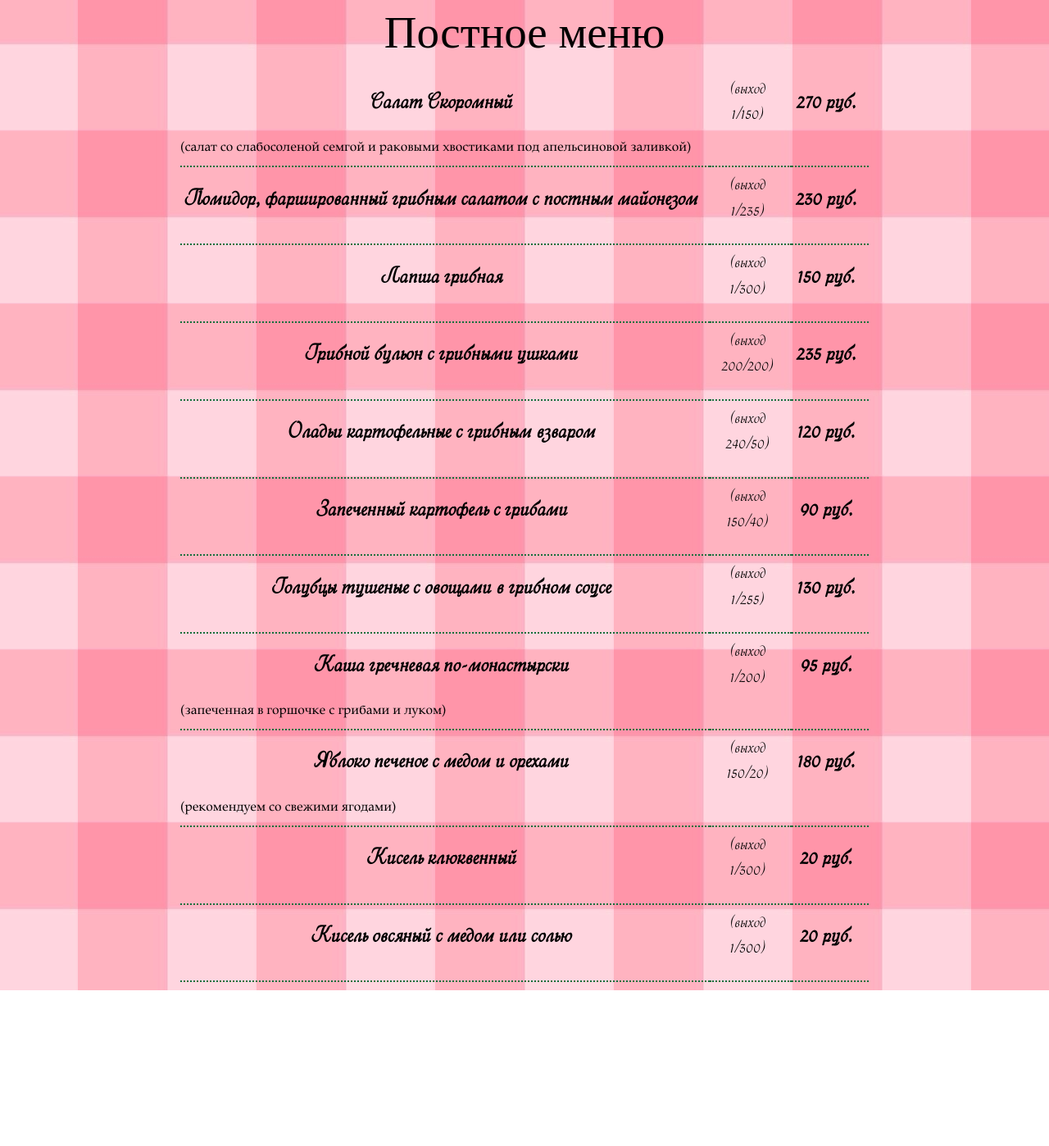
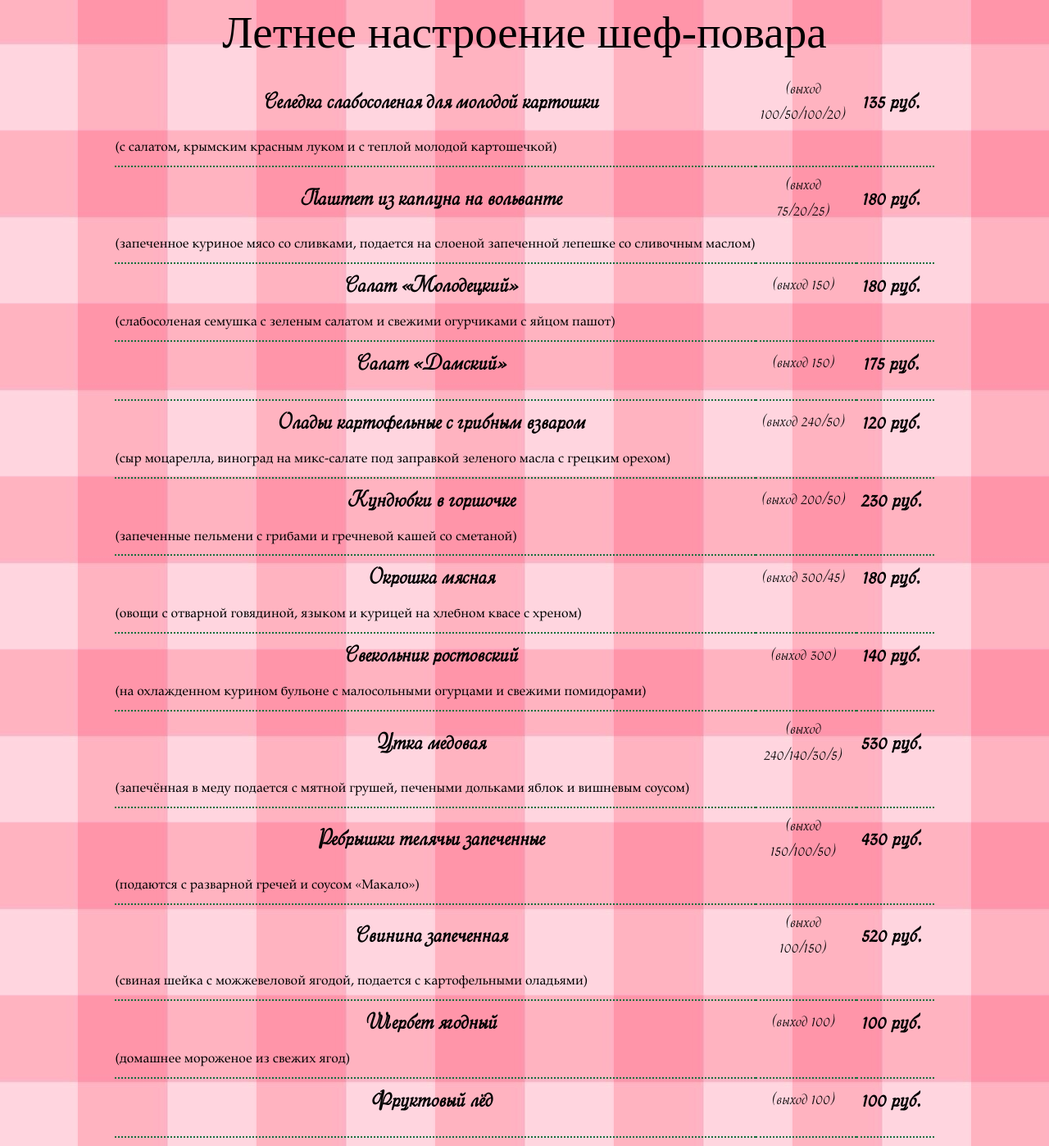
Before and after one commit to julec84/julec84.github.io, a plain HTML site: page menyu/postnoe_menu.html in a window 1280 px wide. Shown: the part 262-1660 px from the top of the page at 82% size. Before the commit the page ends 1470 px from the top, so only its background shows below. Drawn offline with Linux system fonts and the light colour scheme; a web font is replaced by a local one.

Commit message:
летнее

```diff
--- a/menyu/postnoe_menu.html
+++ b/menyu/postnoe_menu.html
@@ -19,47 +19,48 @@
 <div class="content">
     <div id="header_incl"></div>
     <div class="text_block">
-        <h2 align="center" class="menu-header">Постное меню</h2>
+        <h2 align="center" class="menu-header">Летнее настроение
+ шеф-повара
+</h2>
 
 
         <div class="item-pagemmen">
             <table style="font-family: Tahoma, Helvetica, Arial, sans-serif;" border="0" align="center">
                 <tbody>
                 <tr>
-                    <td>Салат Скоромный</td>
-                    <td><span>(выход 1/150)</span></td>
-                    <td>270 руб.</td>
+                    <td>Селедка слабосоленая для молодой картошки</td>
+                    <td><span>(выход 100/50/100/20)</span></td>
+                    <td>135 руб.</td>
                 </tr>
                 <tr>
-                    <td>(салат со слабосоленой семгой и раковыми хвостиками под апельсиновой заливкой)
-                    </td>
+                    <td>(с салатом, крымским красным луком и с теплой молодой картошечкой)</td>
                     <td></td>
                     <td></td>
                 </tr>
                 <tr>
-                    <td>Помидор, фаршированный грибным салатом с постным майонезом</td>
-                    <td><span>(выход 1/235)</span></td>
-                    <td>230 руб.</td>
+                    <td>Паштет из каплуна на вольванте</td>
+                    <td><span>(выход 75/20/25)</span></td>
+                    <td>180 руб.</td>
                 </tr>
                 <tr>
-                    <td></td>
+                    <td>(запеченное куриное мясо со сливками, подается на слоеной запеченной лепешке со сливочным маслом)</td>
                     <td></td>
                     <td></td>
                 </tr>
                 <tr>
-                    <td>Лапша грибная</td>
-                    <td><span>(выход 1/300)</span></td>
-                    <td>150 руб.</td>
+                    <td>Салат «Молодецкий»</td>
+                    <td><span>(выход 150)</span></td>
+                    <td>180 руб.</td>
                 </tr>
                 <tr>
-                    <td></td>
+                    <td>(слабосоленая семушка с зеленым салатом и свежими огурчиками с яйцом пашот)</td>
                     <td></td>
                     <td></td>
                 </tr>
                 <tr>
-                    <td>Грибной бульон с грибными ушками</td>
-                    <td><span>(выход 200/200)</span></td>
-                    <td>235 руб.</td>
+                    <td>Салат «Дамский»</td>
+                    <td><span>(выход 150)</span></td>
+                    <td>175 руб.</td>
                 </tr>
                 <tr>
                     <td></td>
@@ -72,64 +73,84 @@
                     <td>120 руб.</td>
                 </tr>
                 <tr>
-                    <td></td>
+                    <td>(сыр моцарелла, виноград на микс-салате под заправкой зеленого масла с грецким орехом)</td>
                     <td></td>
                     <td></td>
                 </tr>
                 <tr>
-                    <td>Запеченный картофель с грибами</td>
-                    <td><span>(выход 150/40)</span></td>
-                    <td>90 руб.</td>
+                    <td>Кундюбки в горшочке</td>
+                    <td><span>(выход 200/50)</span></td>
+                    <td>230 руб.</td>
                 </tr>
                 <tr>
-                    <td></td>
+                    <td>(запеченные пельмени с грибами и гречневой кашей со сметаной)</td>
                     <td></td>
                     <td></td>
                 </tr>
                 <tr>
-                    <td>Голубцы тушеные с овощами в грибном соусе</td>
-                    <td><span>(выход 1/255)</span></td>
-                    <td>130 руб.</td>
+                    <td>Окрошка мясная</td>
+                    <td><span>(выход 300/45)</span></td>
+                    <td>180 руб.</td>
                 </tr>
                 <tr>
-                    <td></td>
+                    <td>(овощи с отварной говядиной, языком и курицей на хлебном квасе с хреном)</td>
                     <td></td>
                     <td></td>
                 </tr>
                 <tr>
-                    <td>Каша гречневая по-монастырски</td>
-                    <td><span>(выход 1/200)</span></td>
-                    <td>95 руб.</td>
+                    <td>Свекольник ростовский</td>
+                    <td><span>(выход 300)</span></td>
+                    <td>140 руб.</td>
                 </tr>
                 <tr>
-                    <td>(запеченная в горшочке с грибами и луком)</td>
+                    <td>(на охлажденном курином бульоне с малосольными огурцами и свежими помидорами)</td>
                     <td></td>
                     <td></td>
                 </tr>
                 <tr>
-                    <td>Яблоко печеное с медом и орехами</td>
-                    <td><span>(выход 150/20)</span></td>
-                    <td>180 руб.</td>
+                    <td>Утка медовая</td>
+                    <td><span>(выход 240/140/30/5)</span></td>
+                    <td>530 руб.</td>
                 </tr>
                 <tr>
-                    <td>(рекомендуем со свежими ягодами)</td>
+                    <td>(запечённая в меду подается с мятной грушей, печеными дольками яблок и вишневым соусом)</td>
                     <td></td>
                     <td></td>
                 </tr>
                 <tr>
-                    <td>Кисель клюквенный</td>
-                    <td><span>(выход 1/300)</span></td>
-                    <td>20 руб.</td>
+                    <td>Ребрышки телячьи запеченные</td>
+                    <td><span>(выход 150/100/50)</span></td>
+                    <td>430 руб.</td>
                 </tr>
                 <tr>
-                    <td></td>
+                    <td>(подаются с разварной гречей и соусом «Макало»)</td>
                     <td></td>
                     <td></td>
                 </tr>
                 <tr>
-                    <td>Кисель овсяный с медом или солью</td>
-                    <td><span>(выход 1/300)</span></td>
-                    <td>20 руб.</td>
+                    <td>Свинина запеченная </td>
+                    <td><span>(выход 100/150)</span></td>
+                    <td>520 руб.</td>
+                </tr>
+                <tr>
+                    <td>(свиная шейка с можжевеловой ягодой, подается с картофельными оладьями)</td>
+                    <td></td>
+                    <td></td>
+                </tr>
+                 <tr>
+                    <td>Шербет ягодный</td>
+                    <td><span>(выход 100)</span></td>
+                    <td>100 руб.</td>
+                </tr>
+                <tr>
+                    <td>(домашнее мороженое из свежих ягод)</td>
+                    <td></td>
+                    <td></td>
+                </tr>
+                <tr>
+                    <td>Фруктовый лёд</td>
+                    <td><span>(выход 100)</span></td>
+                    <td>100 руб.</td>
                 </tr>
                 <tr>
                     <td></td>
```
Also changed, not shown: menu_main.html (+1 -1 lines), menyu/postnoe_menu - копия.html (deleted, +0 -145 lines). Lines whose indentation alone changed are shown as unchanged.
